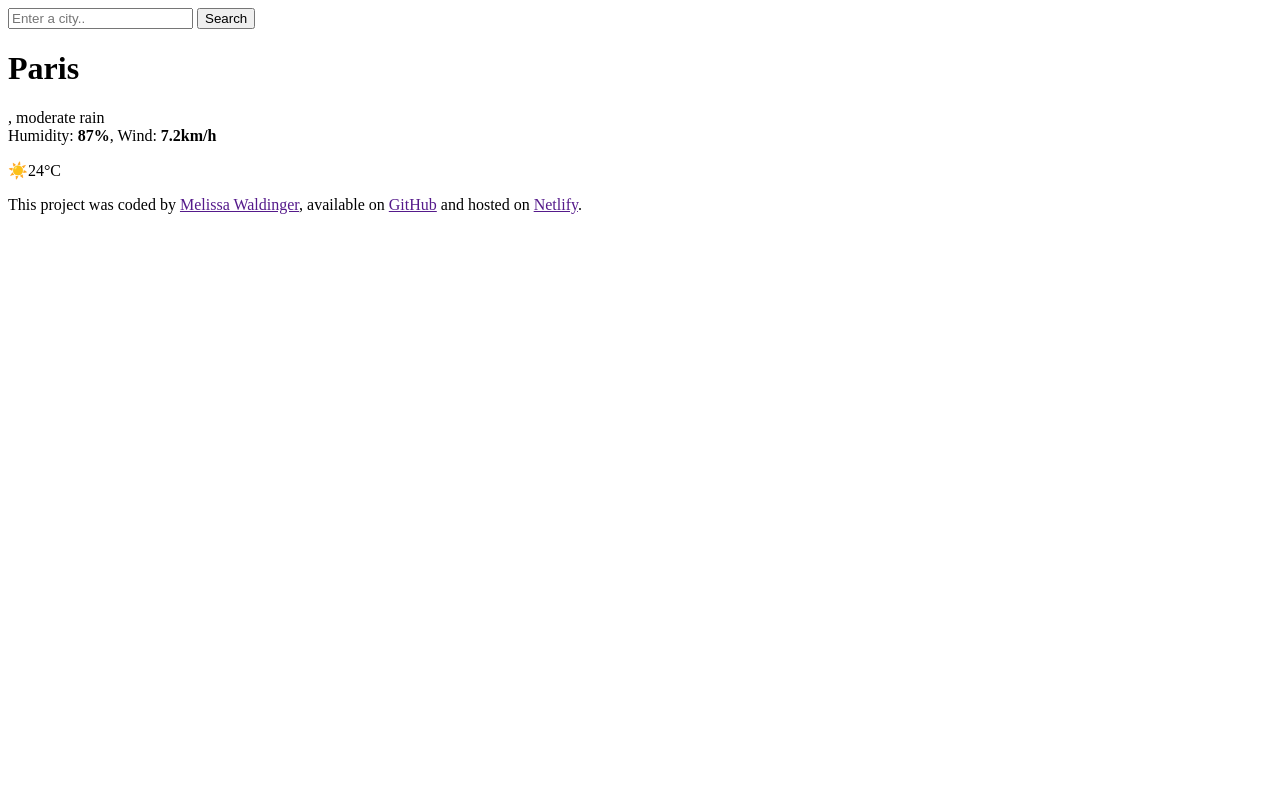
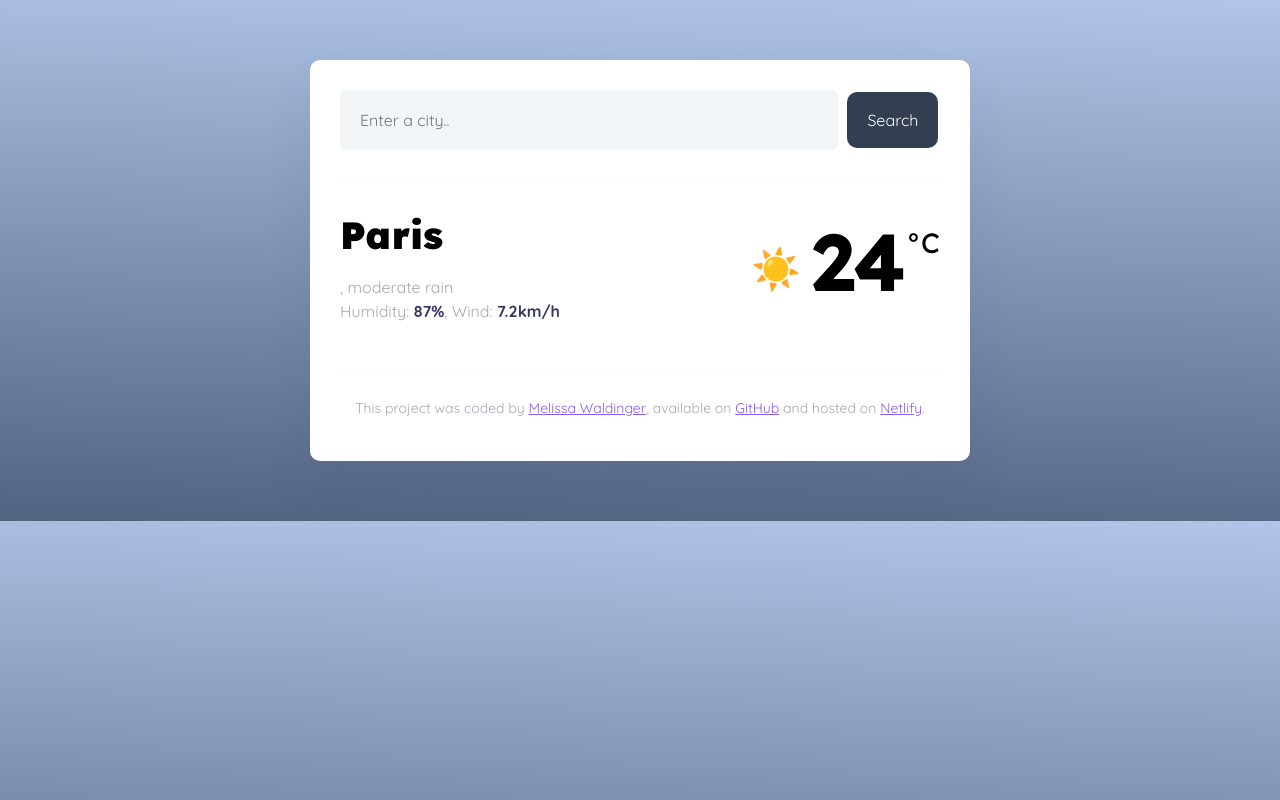
Before and after one commit to melisssawal/Weather-App-Melissa-Waldinger, a plain HTML site: page index.html in a window 1280 px wide. Drawn offline with nearby package versions, Linux system fonts and the light colour scheme.

Commit message:
Input Basic CSS and updated font

```diff
--- a/index.html
+++ b/index.html
@@ -3,12 +3,9 @@
   <head>
     <meta charset="UTF-8" />
     <meta name="viewport" content="width=device-width, initial-scale=1.0" />
-    <link rel="preconnect" href="https://fonts.googleapis.com" />
-    <link rel="preconnect" href="https://fonts.gstatic.com" crossorigin />
-    <link
-      href="https://fonts.googleapis.com/css2?family=Roboto:ital,wght@0,100;0,400;0,500;0,700;0,900;1,100;1,300;1,400;1,500;1,700;1,900&display=swap"
-      rel="stylesheet"
-    />
+    <link rel="preconnect" href="https://fonts.googleapis.com">
+    <link rel="preconnect" href="https://fonts.gstatic.com" crossorigin>
+    <link href="https://fonts.googleapis.com/css2?family=Lexend:wght@100..900&family=Quicksand:wght@300..700&display=swap" rel="stylesheet">
     <link rel="stylesheet" href="source/style.css" />
     <title>Weather Application</title>
     <script src="https://unpkg.com/axios@1.6.7/dist/axios.min.js"></script>
--- a/source/style.css
+++ b/source/style.css
@@ -0,0 +1,104 @@
+body {
+    background: linear-gradient(182deg, rgb(176, 197, 232) 0%, rgb(82, 99, 128) 100%);
+    font-family: "quicksand", sans-serif;
+}
+
+a {
+    color: #885df1;
+}
+
+.weather-app {
+    background: white;
+    max-width: 600px;
+    margin: 60px auto;
+    padding: 30px;
+    border-radius: 10px;
+    box-shadow: 0 30px 50px rgba(65, 50, 100, 0.08);
+}
+
+header {
+    border-bottom: 1px solid #f9f7fe;
+    padding-bottom: 30px;
+}
+
+.search-input {
+    background-color: rgb(224, 232, 240, 0.4);
+    border: none;
+    color: rgb(51, 62, 80, 0.5);
+    font-size: 16px;
+    padding: 20px;
+    width: 83%;
+    border-radius: 6px;
+    font-family: "quicksand";
+}
+
+.search-button {
+    margin-left: 5px;
+    font-size: 16px;
+    background-color: rgb(51, 62, 80);
+    color: white;
+    border: none;
+    padding: 20px;
+    line-height: 1;
+    border-radius: 10px;
+    font-family: "quicksand";
+}
+
+main {
+    padding: 30px 0;
+}
+
+.current-temperature {
+    font-size: 48px;
+}
+
+.current-weather {
+    display: flex;
+    justify-content: space-between;
+}
+
+.current-city {
+    font-size: 38px;
+    font-weight: 900;
+    margin: 0;
+    font-family: "lexend";
+}
+
+.current-details {
+    color: rgba(39, 33, 66, 0.4);
+    font-size: 16px;
+    font-weight: 400;
+    line-height: 24px;
+}
+
+.current-details strong {
+    color: #333861;
+}
+
+.current-temperature-icon {
+    position: relative;
+    top: -8px;
+    font-size: 40px;
+    margin-right: 10px;
+}
+
+.current-temperature-value {
+    font-size: 80px;
+    font-weight: bold;
+    font-family: "lexend";
+}
+
+.current-temperature-unit {
+    font-size: 28px;
+    position: relative;
+    top: -38px;
+    font-family: "lexend";
+}
+
+footer {
+    border-top: 1px solid #f9f7fe;
+    text-align: center;
+    padding-top: 15px;
+font-size: 14px;
+    color: rgba(39, 33, 66, 0.4);
+}
```
